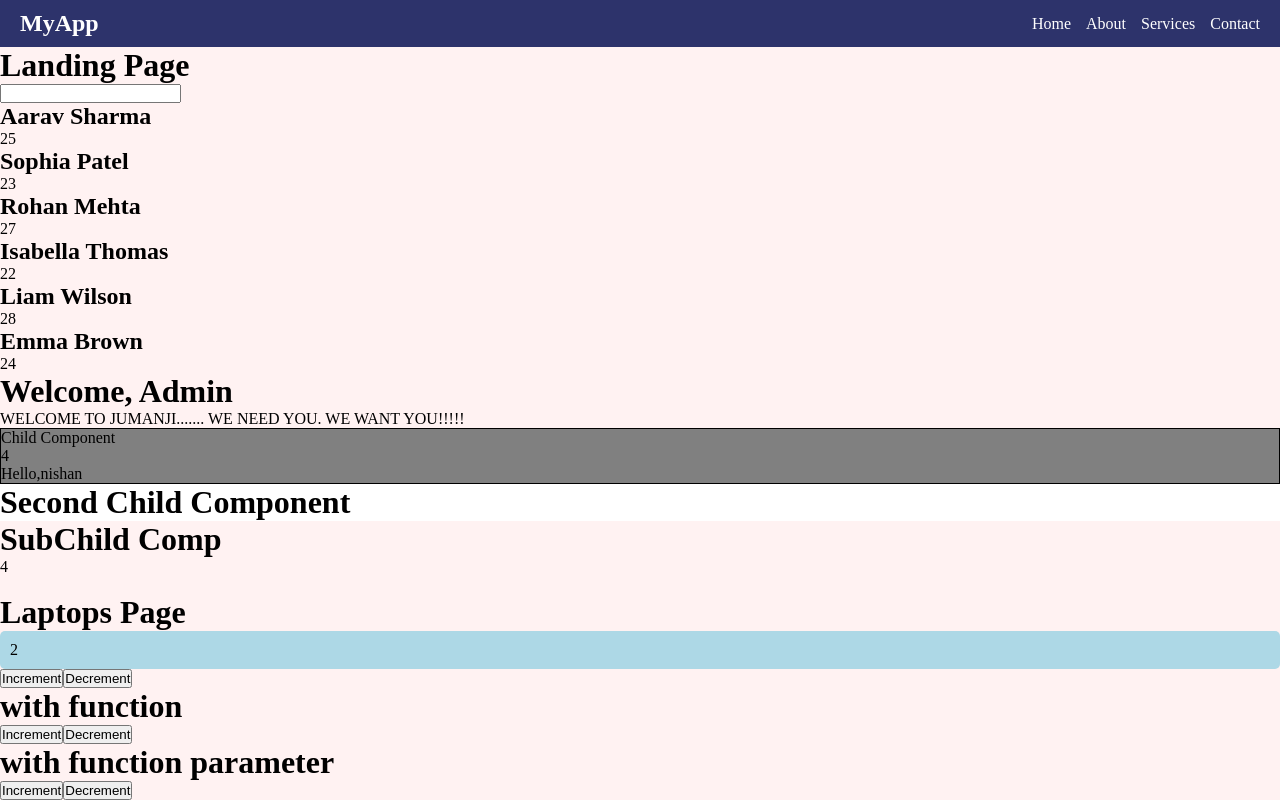
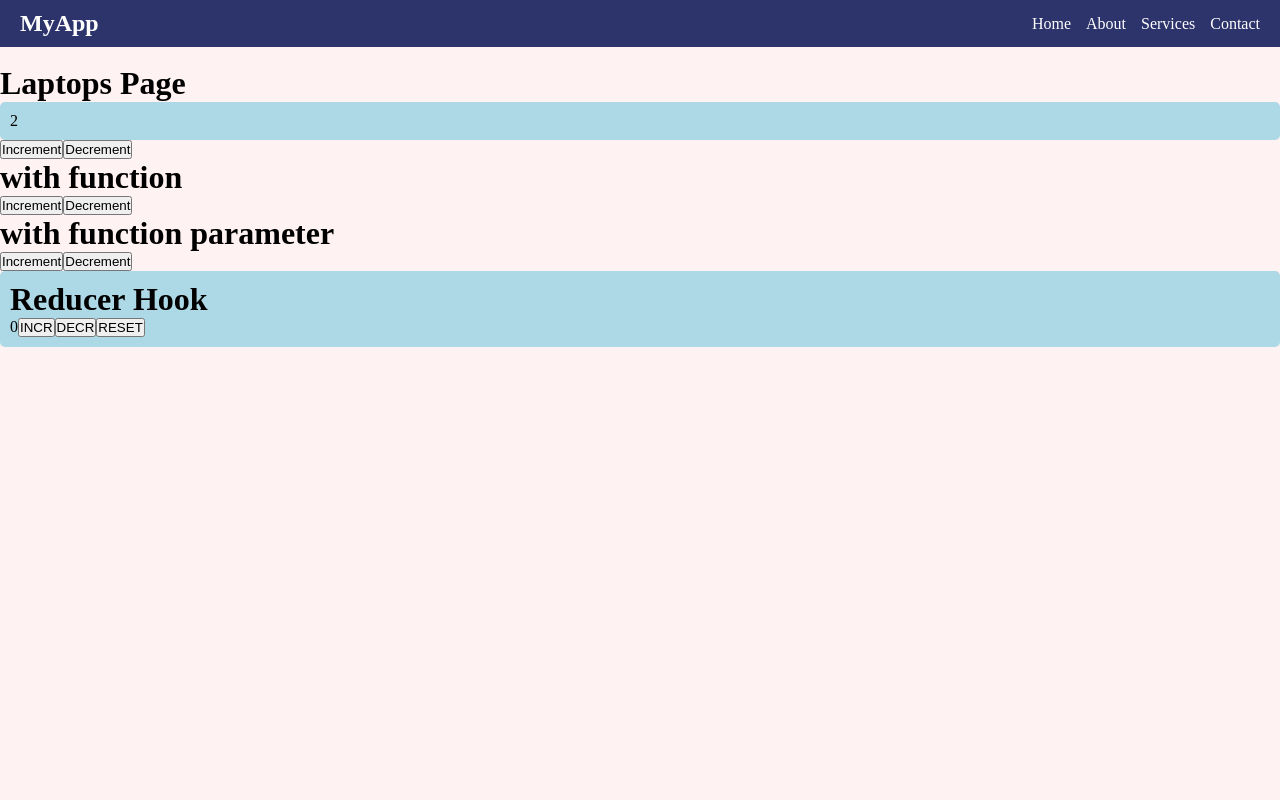
Before and after one commit to Nishan-Pradhan06/react_training_5thsem, a React (Vite) app in the folder todo/: page / in a window 1280 px wide. Built offline with nearby package versions, Linux system fonts and the light colour scheme.

Commit message:
feat: add ReducerHook component and update App component to include it

```diff
--- a/todo/src/App.jsx
+++ b/todo/src/App.jsx
@@ -2,14 +2,16 @@ import HomePage from './pages/home_page.jsx'
 import Nav from './pages/navigation_bar.jsx'
 import LandingPage from './pages/landing_page.jsx'
 import LaptopsPage from './pages/laptops_page.jsx'
+import ReducerHook from './pages/reducerhook.jsx'
 const App = () => {
   return (
     <>
       <Nav />
-      <LandingPage />
-      < HomePage />
+      {/* <LandingPage />
+      < HomePage />*/}
       <br />
       < LaptopsPage />
+      <ReducerHook />
     </>
   );
 }
--- /dev/null
+++ b/todo/src/pages/reducerhook.jsx
@@ -0,0 +1,33 @@
+import { useReducer } from "react"
+
+
+
+const reducer = (state, action) => {
+    if (action.type === "INCREMENT") {
+        if (state < 10) { return state + 1 } else { return 10 }
+    } else if (action.type === "DECREMENT") {
+        if (state > 0) { return state - 1 } else { return 0 }
+    } else {
+        return 0;
+    }
+
+}
+
+export default function ReducerHook() {
+    const [state, dispatch] = useReducer(reducer, 0);
+    return (
+        <>
+            <div style={{ backgroundColor: "lightblue", padding: "10px", borderRadius: "5px" }}>
+                <h1>Reducer Hook</h1>
+
+                <div>
+                    {state}
+
+                    <button onClick={() => dispatch({ type: "INCREMENT" })} >INCR</button>
+                    <button onClick={() => dispatch({ type: "DECREMENT" })}>DECR</button>
+                    <button onClick={dispatch}>RESET</button>
+                </div>
+            </div>
+        </>
+    )
+}
```
Also changed, not shown: todo/src/pages/login_page.jsx (added).
